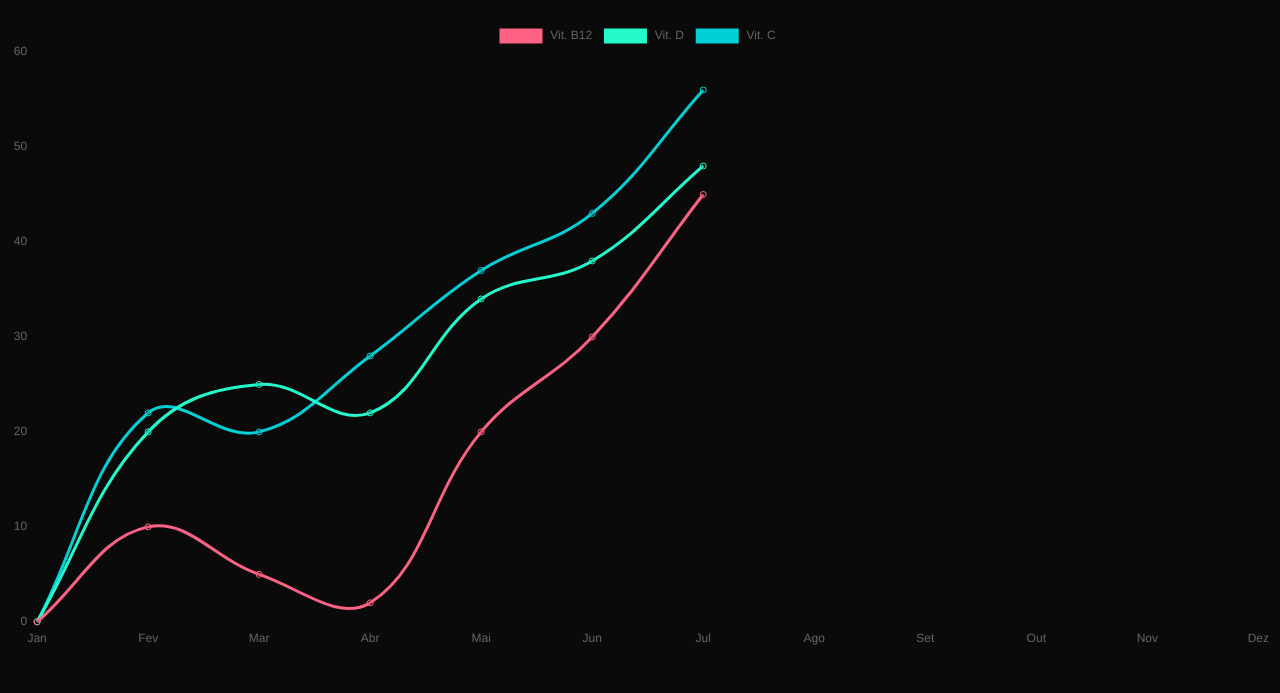
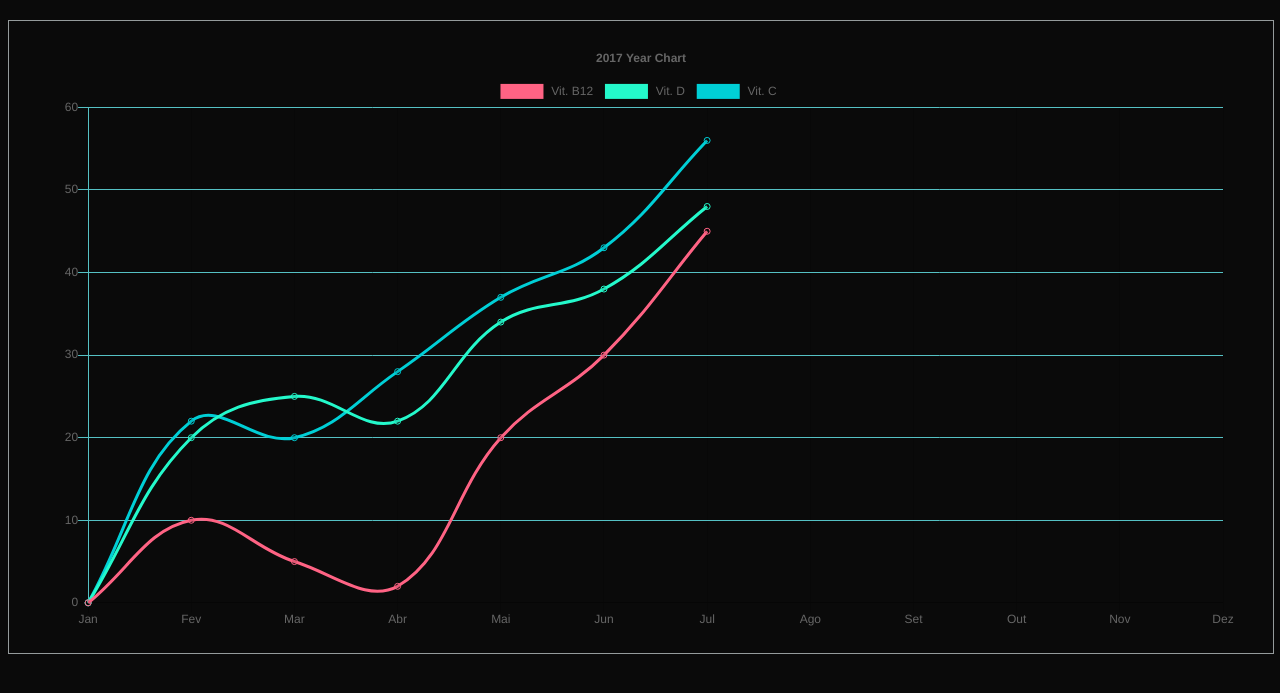
Before and after one commit to mariorodeghiero/chart-js, a website: page src/index.html in a window 1280 px wide. Shown: the part 69-762 px from the top of the page. Drawn offline with nearby package versions, Linux system fonts and the light colour scheme.

Commit message:
edited layout in chart.jj

```diff
--- a/src/js/chart.js
+++ b/src/js/chart.js
@@ -26,4 +26,27 @@
             data: [0, 22, 20, 28, 37, 43, 56],
         }]
        },
+       options: {
+           layout: {
+               padding: {
+                   left: 50,
+                   right: 50,
+                   top: 20,
+                   bottom: 20
+               }
+            },
+           title: {
+               display: true,
+               text: '2017 Year Chart',
+            //    position: 'right'
+           },
+           scales: {
+               yAxes: [{
+                   gridLines: {
+                       display: true,
+                       color: "rgba(98, 224, 228, 0.86)"
+                   }
+               }],
+           }
+       }
    });
--- a/src/sass/2-layouts/layouts.scss
+++ b/src/sass/2-layouts/layouts.scss
@@ -11,10 +11,6 @@ h1 {
     text-align: center;
     font-size: 2.2rem;
 }
-
-
-.chart-graph {
-    // margin-left: 5%;
-    // height: 500px !important;
-    // width: 1000px !important;
+canvas {
+    border: 1px solid rgba(173, 180, 181, 0.86);
 }
```
Also changed, not shown: src/css/layouts.css.
